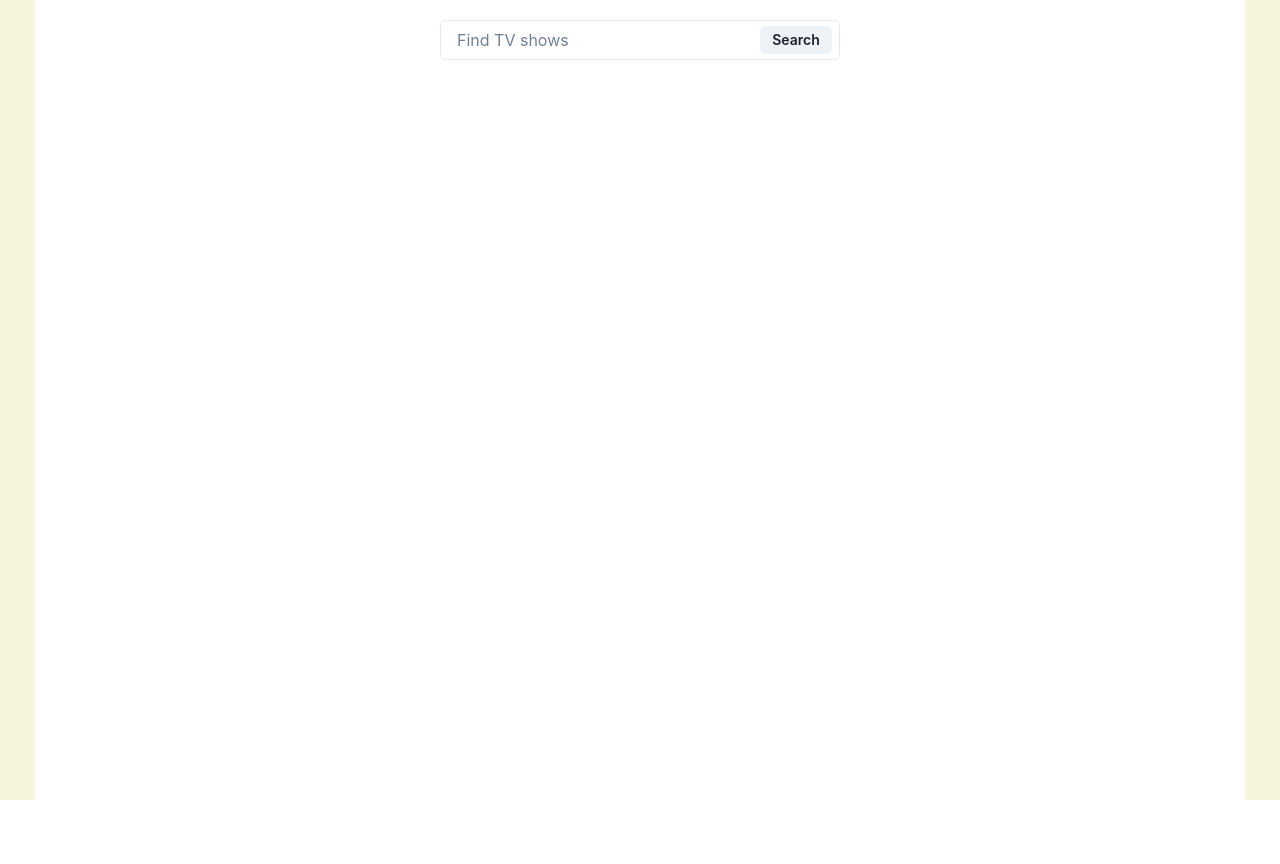
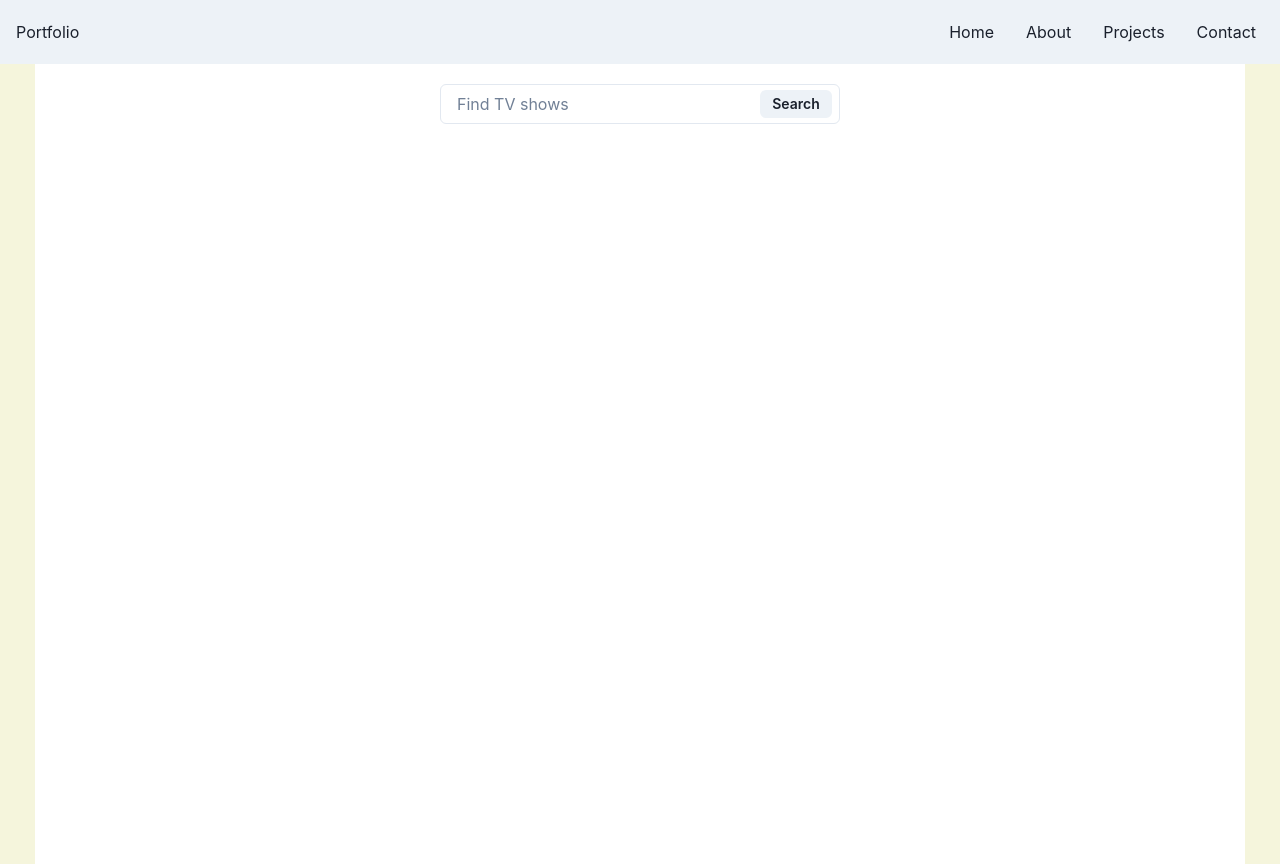
Before and after one commit to PakornBank/webDevBootCamp, a React (Vite) app in the folder learn-react/: page / in a window 1280 px wide. Before the commit the page ends 800 px from the top, so only its background shows below. Built offline with nearby package versions, Linux system fonts and the light colour scheme.

Commit message:
Added navbar.

```diff
--- /dev/null
+++ b/learn-react/src/components/showSearch/Navbar.jsx
@@ -0,0 +1,71 @@
+import React from "react";
+import {
+  Box,
+  Flex,
+  HStack,
+  Link,
+  IconButton,
+  useDisclosure,
+  Stack,
+  Collapse,
+} from "@chakra-ui/react";
+import { HamburgerIcon, CloseIcon } from "@chakra-ui/icons";
+
+const Links = ["Home", "About", "Projects", "Contact"];
+
+const NavLink = ({ children }) => (
+  <Link
+    px={2}
+    py={1}
+    rounded={"md"}
+    _hover={{
+      textDecoration: "none",
+      bg: "gray.200",
+    }}
+    href={"#"}
+    textAlign={"center"}
+  >
+    {children}
+  </Link>
+);
+
+export default function Navbar() {
+  const { isOpen, onOpen, onClose } = useDisclosure();
+
+  return (
+    <Box bg="gray.100" px={4} width="100%">
+      <Flex h={16} alignItems={"center"} justifyContent={"space-between"}>
+        <Flex alignItems={"center"}>
+          <Box>Portfolio</Box>
+        </Flex>
+
+        <HStack spacing={8} alignItems={"center"}>
+          {/* <Box>Logo</Box> */}
+          <HStack as={"nav"} spacing={4} display={{ base: "none", md: "flex" }}>
+            {Links.map((link) => (
+              <NavLink key={link}>{link}</NavLink>
+            ))}
+          </HStack>
+        </HStack>
+
+        <IconButton
+          size={"md"}
+          icon={isOpen ? <CloseIcon /> : <HamburgerIcon />}
+          aria-label={"Open Menu"}
+          display={{ md: "none" }}
+          onClick={isOpen ? onClose : onOpen}
+        />
+      </Flex>
+
+      <Collapse in={isOpen} animateOpacity>
+        <Box pb={4} display={{ md: "none" }}>
+          <Stack as={"nav"} spacing={4}>
+            {Links.map((link) => (
+              <NavLink key={link}>{link}</NavLink>
+            ))}
+          </Stack>
+        </Box>
+      </Collapse>
+    </Box>
+  );
+}
--- a/learn-react/src/components/showSearch/ShowSearch.jsx
+++ b/learn-react/src/components/showSearch/ShowSearch.jsx
@@ -4,6 +4,7 @@
 const url = "https://api.tvmaze.com/search/shows";
 import { dataFetcher } from "../../utils";
 import ShowsList from "./ShowsList";
+import Navbar from "./Navbar";
 
 export default function ShowSearch() {
   const [showsData, setShowsData] = useState([]);
@@ -21,6 +22,8 @@
   };
 
   return (
+    <>
+      <Navbar></Navbar>
       <Flex
         w={{ base: "100%", sm: "420px", lg: "820px", xl: "1210px" }}
         minH={"100vh"}
@@ -32,5 +35,6 @@
         <SearchBar handleSearch={handleSearch}></SearchBar>
         <ShowsList showsData={showsData}></ShowsList>
       </Flex>
+    </>
   );
 }
```
Lines whose indentation alone changed are shown as unchanged.
